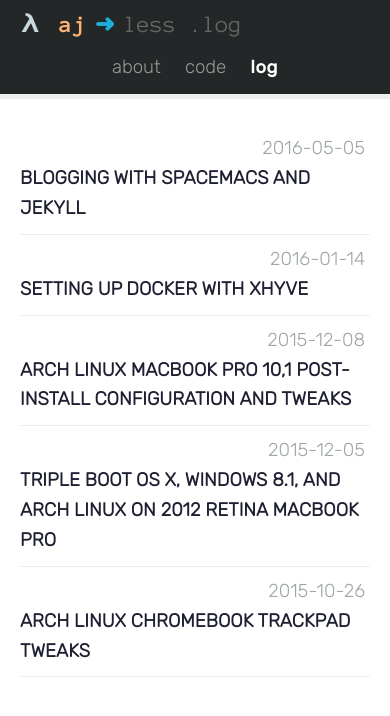
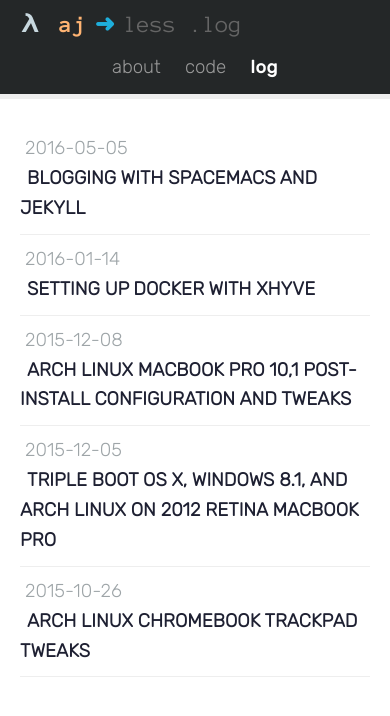
Before and after one commit to 0x414A/0x414a.github.io, a Jekyll site: the page built from index.md, in a window 390 px wide. Shown: the top 716 px of the page. Built offline with Jekyll 4.4.1, drawn with Linux system fonts in a browser that asks for light colours; nearby versions of some CDN libraries.

Commit message:
Attempt fix for responsive layout.

```diff
--- a/assets/stylesheets/blog.css
+++ b/assets/stylesheets/blog.css
@@ -114,6 +114,11 @@ ul#markdown-toc a {
   text-decoration: none;
 }
 
-@media (max-width: 600px) {
-  .blog-info { margin-right: 5px; }
+@media (max-width: 800px) {
+  .blog-info{
+    text-align: left;
+  }
+  .blog-list-title {
+    padding-left: 7px;
+  }
 }
```
